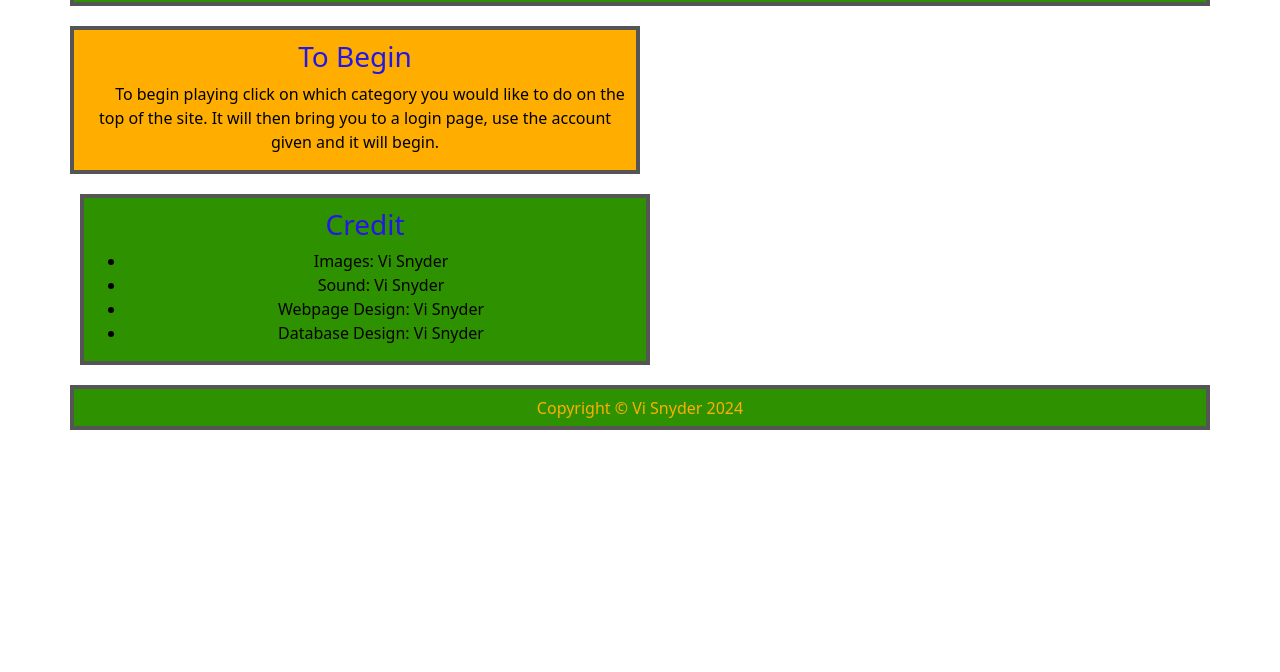
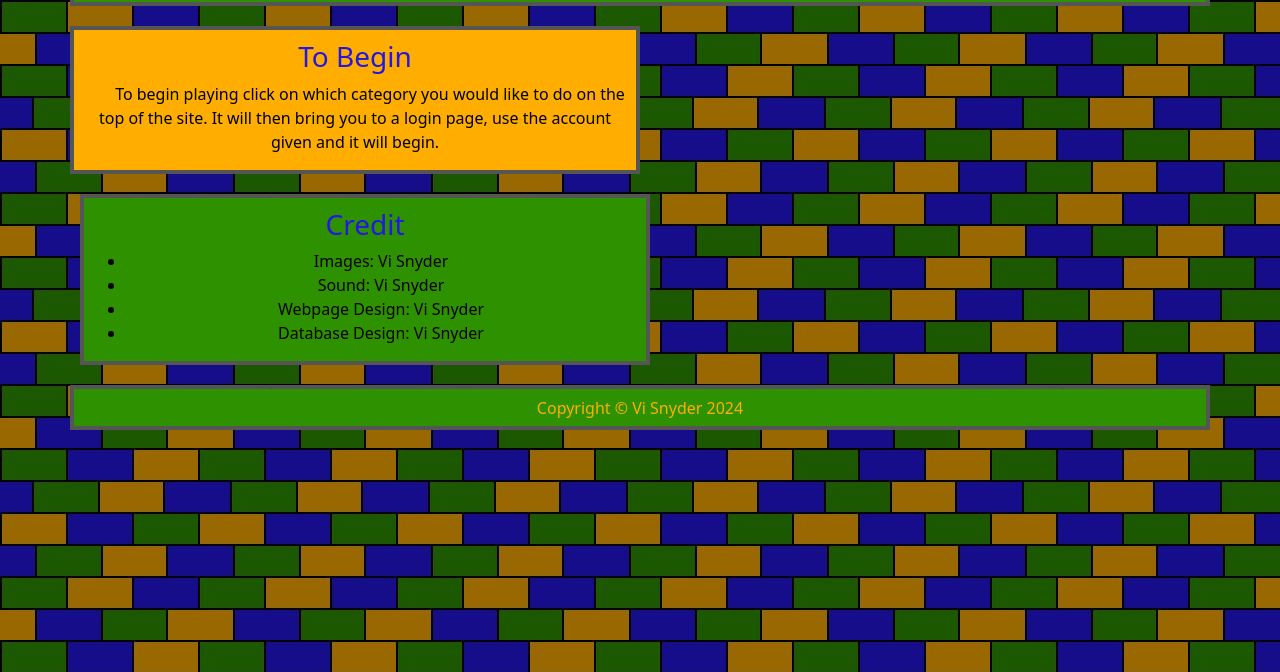
Before and after one commit to ViTheAxolotl/AudioVision, a website with bundled scripts: page index.html in a window 1280 px wide. Shown: the part 128-800 px from the top of the page. Built offline with nearby package versions, Linux system fonts and the light colour scheme; no server answers.

Commit message:
background

```diff
--- a/css/Styles.css
+++ b/css/Styles.css
@@ -1,6 +1,6 @@
 body
 {
-    background: grey;
+    background: url(../images/background.jpg) grey;
 }
 
 .bg-AV-blue
```
Also changed, not shown: images/background.jpg (added).
